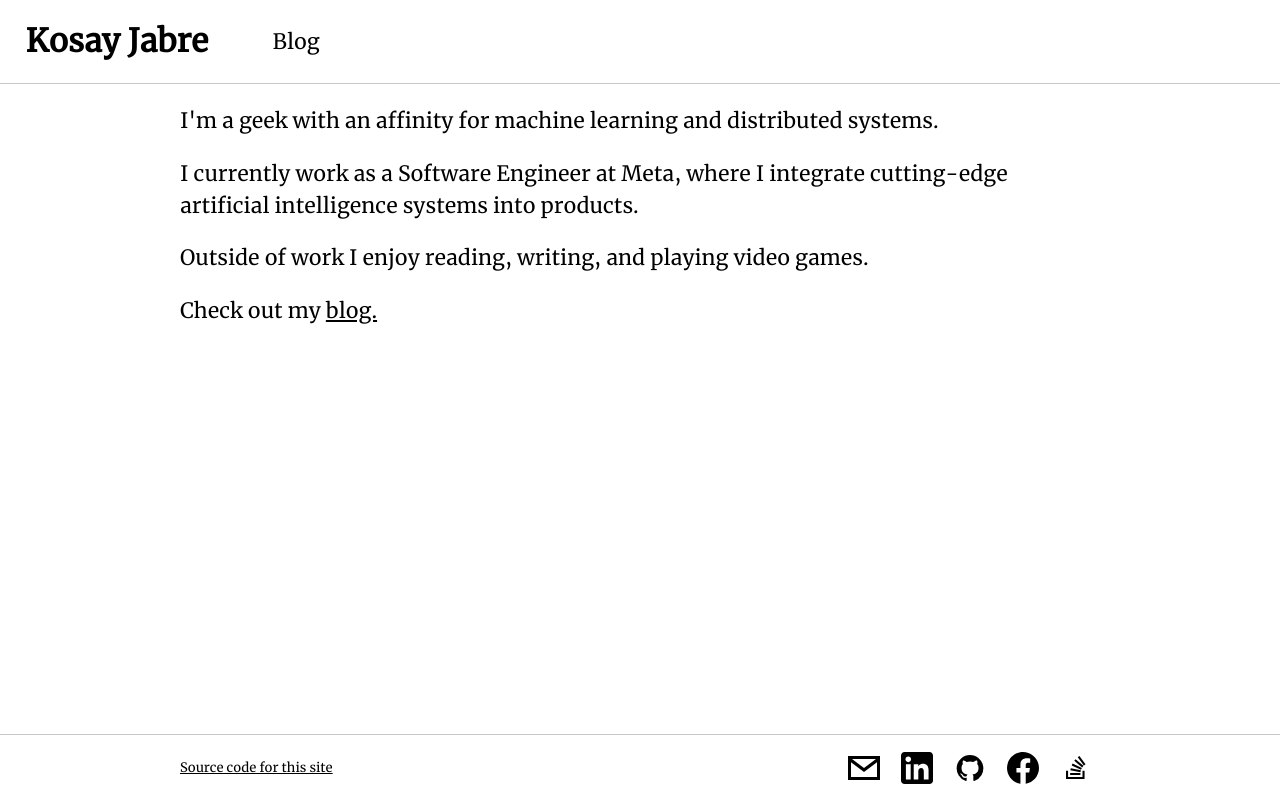
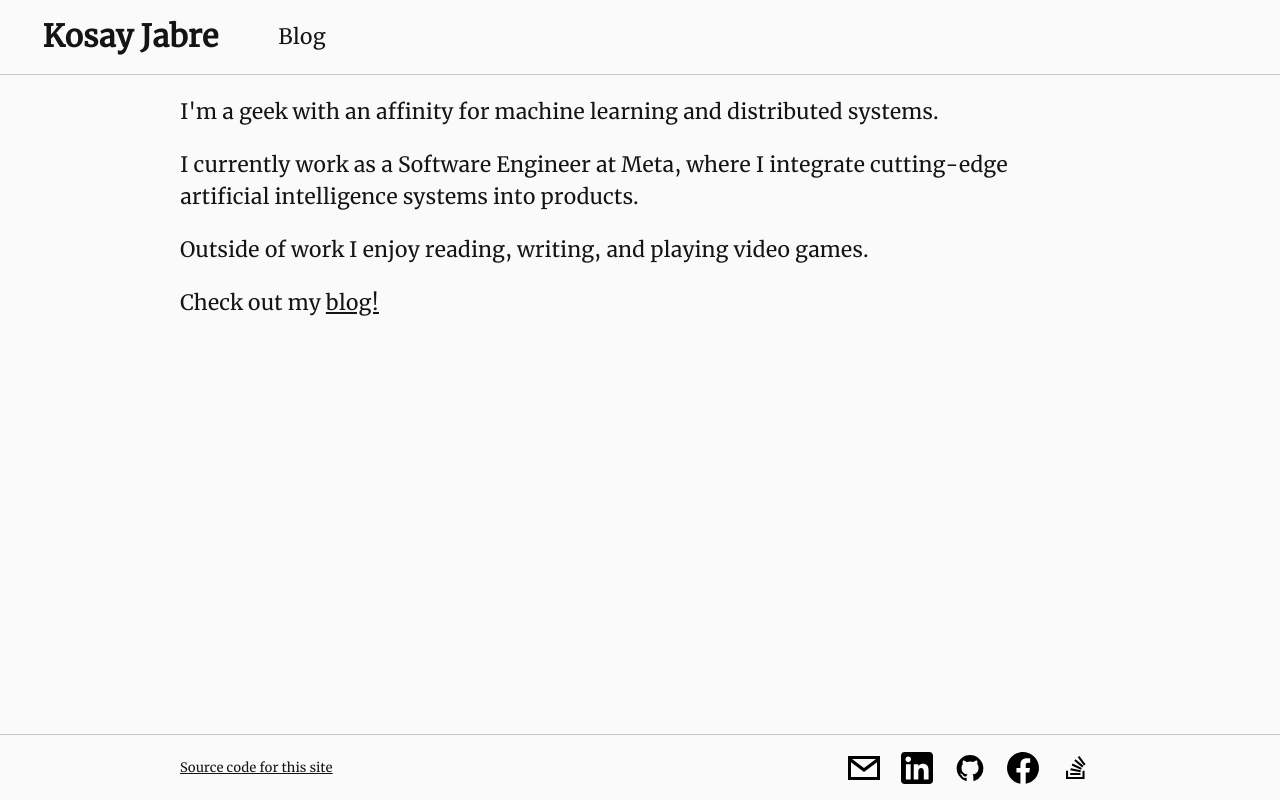
Before and after one commit to KosayJabre/kosayjabre.com, a PHP site: page / in a window 1280 px wide. Run offline with PHP 8.4, Linux system fonts and the light colour scheme.

Commit message:
Minor CSS changes

```diff
--- a/src/index.php
+++ b/src/index.php
@@ -11,7 +11,7 @@
         <p> I'm a geek with an affinity for machine learning and distributed systems. </p>
         <p> I currently work as a Software Engineer at Meta, where I integrate cutting-edge artificial intelligence systems into products. </p>
         <p> Outside of work I enjoy reading, writing, and playing video games. </p>
-        <p> Check out my <a href="/blog">blog.</a></p>
+        <p> Check out my <a href="/blog">blog!</a></p>
 
     </main>
     <?php include "./templates/footer.php"; ?>
--- a/src/styles.css
+++ b/src/styles.css
@@ -1,3 +1,9 @@
+:root {
+    --off-white: rgb(250, 250, 250);
+    --off-black: rgb(20, 20, 20);
+    --light-grey: rgb(200, 200, 200)
+}
+
 /* General */
 @font-face {
     font-family: 'Merriweather';
@@ -11,14 +17,14 @@
 }
 
 * {
-    color: rgb(0, 0, 0);
+    color: var(--off-black);
     font-family: 'Merriweather', sans-serif;
     font-size: 1.15rem;
     line-height: 1.5em;
 }
 
 body {
-    background-color: rgb(255, 255, 255);
+    background-color: var(--off-white);
     min-height: 100vh;
     margin: 0;
     display: flex;
@@ -30,22 +36,20 @@ main {
     flex-grow: 1;
     max-width: 50rem;
     margin: 0 auto;
-    padding-left: 2%;
-    padding-right: 2%;
+    padding-left: 3%;
+    padding-right: 3%;
 }
 
 /* Navbar */
+#hero {
+    margin: 4px;
+}
+
 #hero a {
-    font-size: 1.5em;
+    font-size: 1.66rem;
     font-weight: bold;
     text-decoration: none;
     padding-right: 16px;
-}
-
-#navbar-left {
-    display: flex;
-    align-items: center;
-    flex-grow: 1;
 }
 
 nav ul {
@@ -53,27 +57,24 @@ nav ul {
 }
 
 nav li {
-    display: inline;
-    padding: 0 8px;
+    display: inline-block;
 }
 
 nav a {
     text-decoration: none;
 }
 
-
-
 nav {
     display: flex;
     align-items: center;
-    border-bottom: solid 1px rgb(200, 200, 200);
-    padding-left: 2%;
-    padding-right: 2%;
+    border-bottom: solid 1px var(--light-grey);
+    padding-left: 3%;
+    padding-right: 3%;
 }
 
 /* Footer */
 footer {
-    border-top: solid 1px rgb(200, 200, 200);
+    border-top: solid 1px var(--light-grey);
     padding-top: 16px;
     padding-bottom: 16px;
     padding-left: 2%;
@@ -113,13 +114,13 @@ footer {
 }
 
 .grow-on-hover:hover {
-    transform: scale(1.1);
+    transform: scale(1.075);
 }
 
 .grow-on-hover:active {
-    transform: scale(0.95);
+    transform: scale(0.975);
 }
 
 .navbar-active {
-    border-bottom: solid 1px rgb(0, 0, 0);
+    border-bottom: solid 1px var(--off-black);
 }
--- a/src/templates/nav.php
+++ b/src/templates/nav.php
@@ -1,7 +1,13 @@
+<?php
+$classes = "grow-on-hover";
+if (str_contains($_SERVER['SCRIPT_NAME'], "/blog/")) {
+    $classes .= " navbar-active";
+}
+?>
+
 <nav>
-    <h1 id="hero"><a href="/">Kosay Jabre</a></h1>
+    <h1 id="hero" class="grow-on-hover"><a href="/">Kosay Jabre</a></h1>
     <ul>
-
-        <li><a <?php if (str_contains($_SERVER['SCRIPT_NAME'], "/blog/")) { ?> class="navbar-active" <?php } ?> href="/blog">Blog</a></li>
+        <li class="grow-on-hover"><a class="<?php echo $classes; ?>" href="/blog">Blog</a></li>
     </ul>
 </nav>
```
